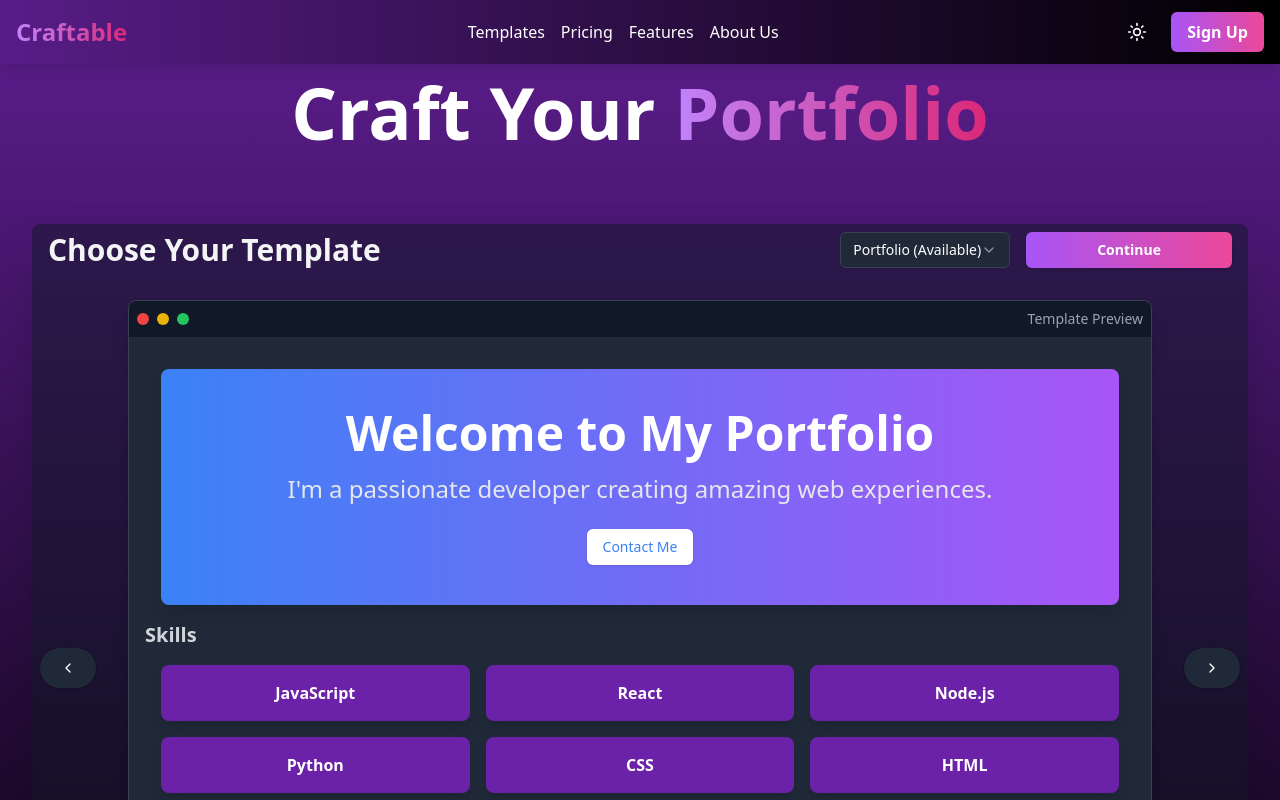
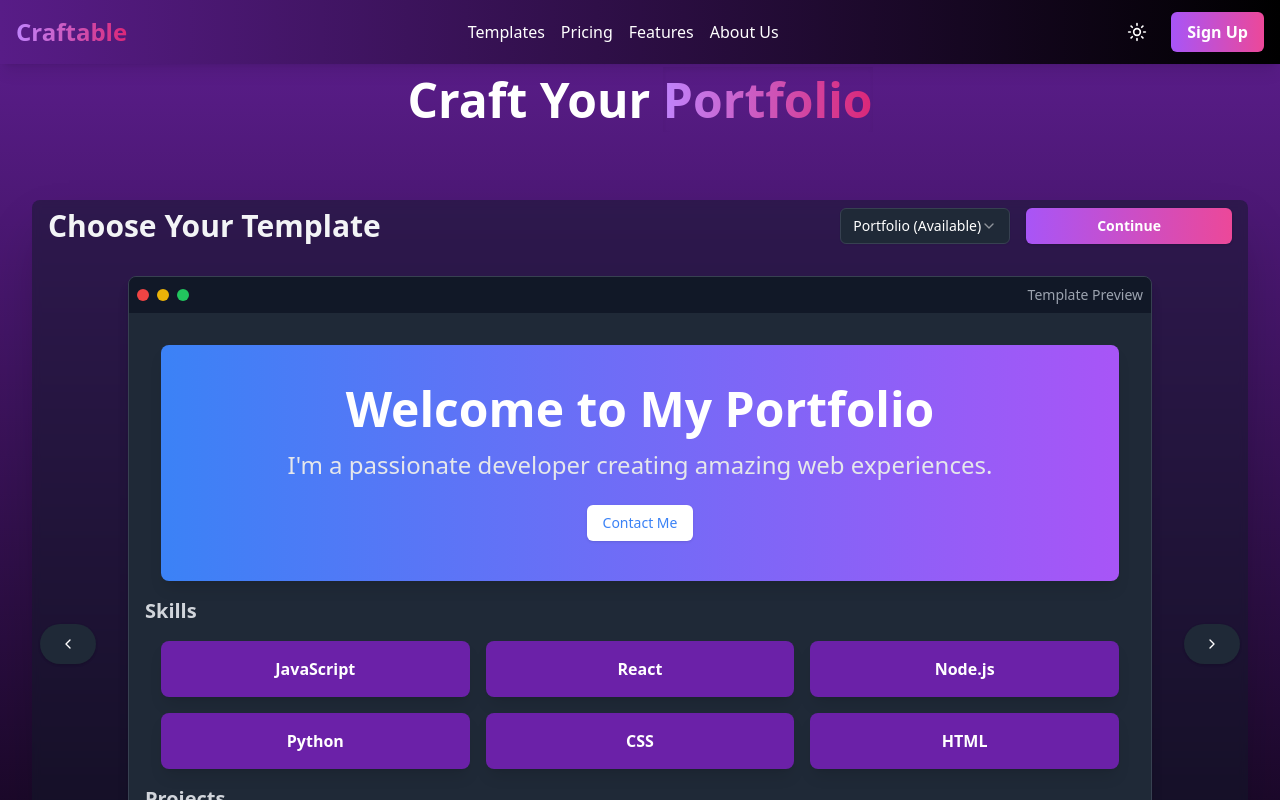
Before and after one commit to moiz2405/Craftable, a Next.js app: page /craft in a window 1280 px wide. Shown: the top 800 px of the page. Built offline with nearby package versions, Linux system fonts and the light colour scheme.

Commit message:
updated projects

```diff
--- a/components/craft/CraftSite.tsx
+++ b/components/craft/CraftSite.tsx
@@ -1,7 +1,5 @@
 'use client';
 
-import { Button } from "@/components/ui/button";
-import Link from 'next/link';
 import TemplateSelector from "../templates/TemplateSelector";
 
 interface CraftSiteProps {
@@ -12,9 +10,9 @@
     return (
         <div className="min-h-screen flex flex-col text-white bg-gradient-to-b from-purple-900 to-black">
             <header className="text-center py-3 px-4"> {/* Reduced py-16 to py-8 */}
-                <h1 className="text-5xl md:text-7xl font-extrabold mb-4"> {/* Reduced mb-8 to mb-4 */}
+                <h1 className="text-5xl md:text-5xl font-extrabold mb-4"> {/* Reduced mb-8 to mb-4 */}
                     Craft Your{' '}
-                    <span className="font-bold text-transparent bg-clip-text bg-gradient-to-r from-purple-400 to-pink-600">
+                    <span className="font-bold text-transparent bg-clip-text text-5xl bg-gradient-to-r from-purple-400 to-pink-600 shadow-inner">
                         {selectedSite}
                     </span>
                 </h1>
```
